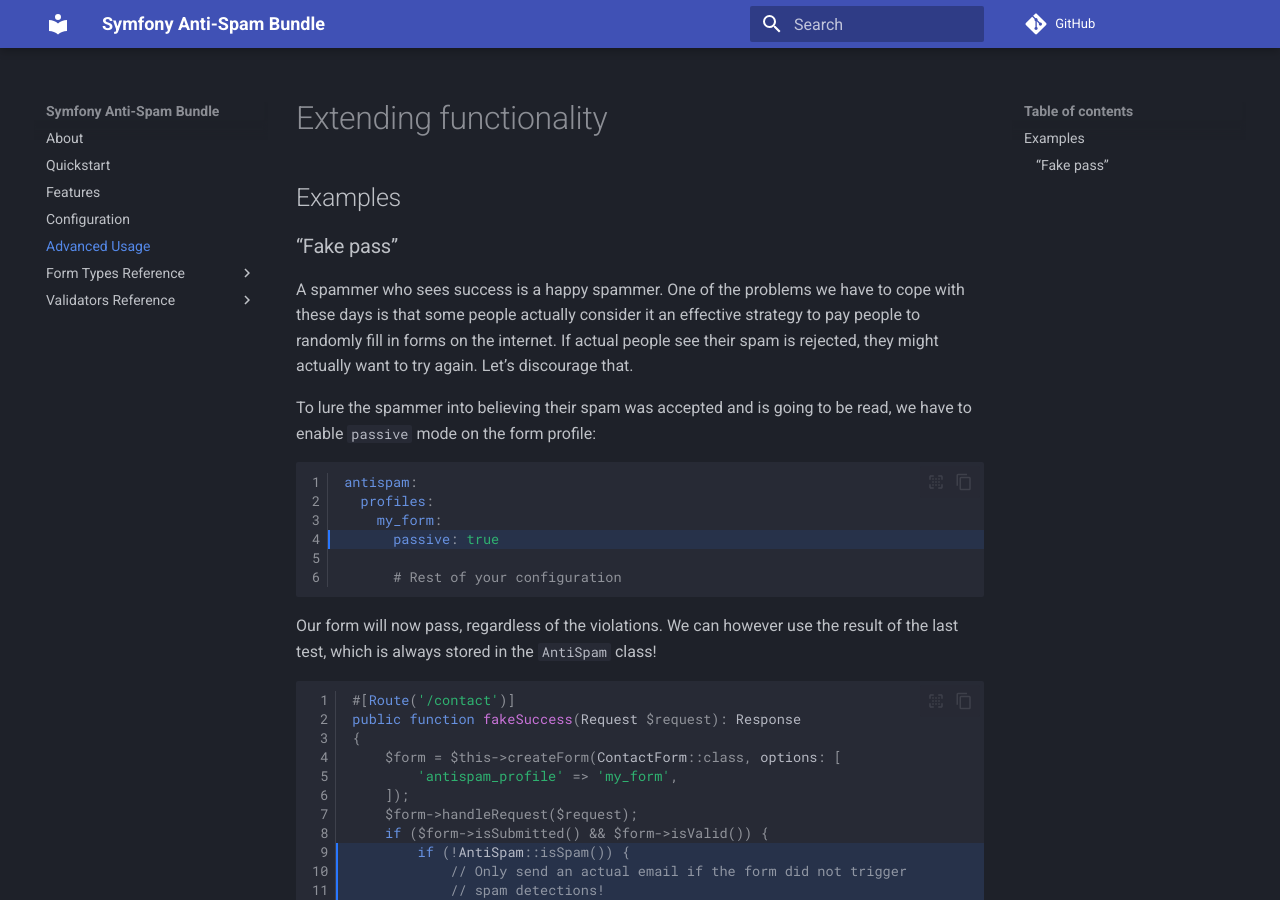
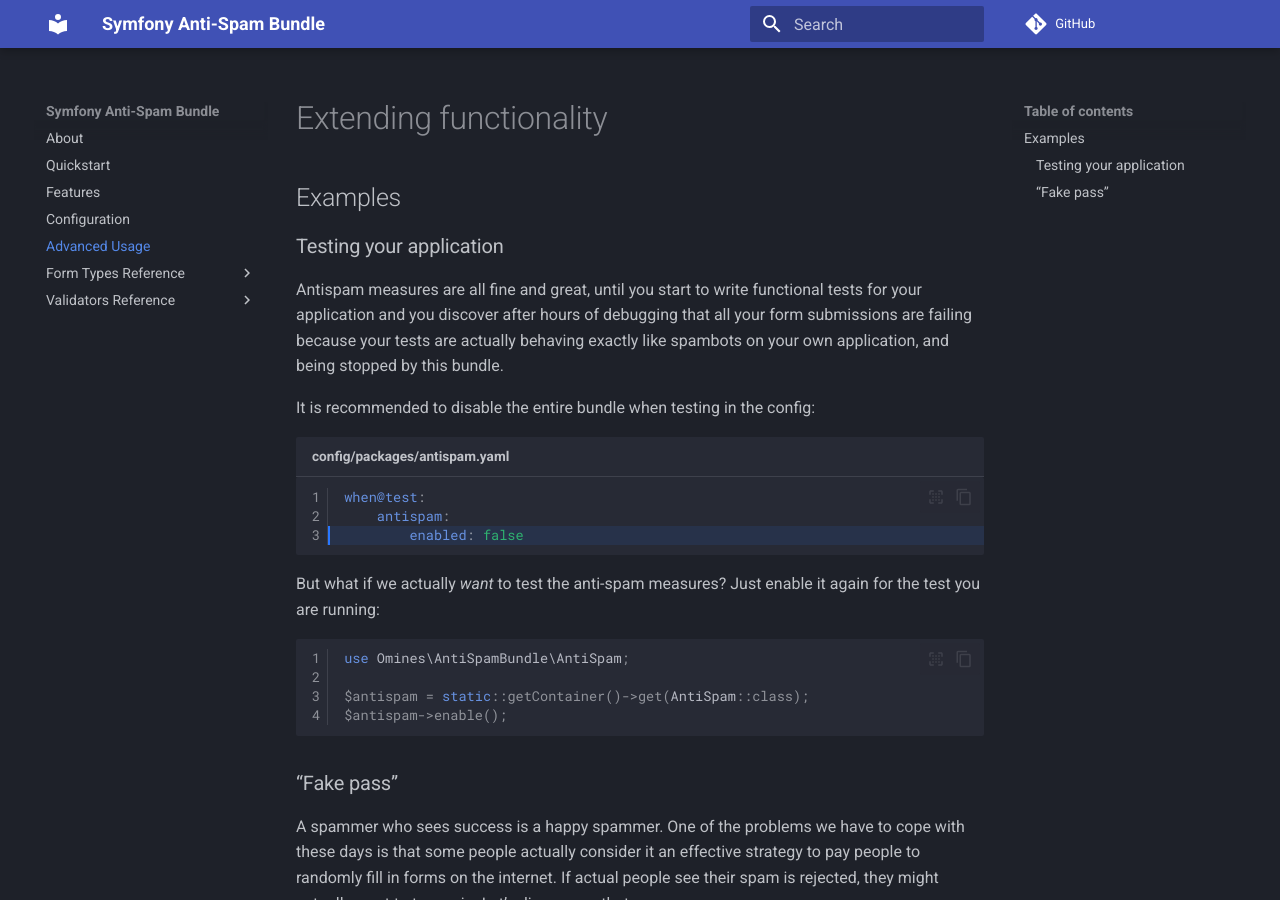
Before and after one commit to omines/antispam-bundle, an MkDocs documentation site: the page built from docs/mkdocs/advanced.md, in a window 1280 px wide and 900 px high. Built offline with MkDocs 1.6.1 and Material for MkDocs 9.7.7, drawn with Linux system fonts in a browser that asks for light colours; comment, search, counter and statistics services are not loaded.

Commit message:
Document how to test with the bundle
Refs #9

````diff
--- a/docs/mkdocs/advanced.md
+++ b/docs/mkdocs/advanced.md
@@ -1,6 +1,26 @@
 # Extending functionality
 
 ## Examples
+
+### Testing your application
+
+Antispam measures are all fine and great, until you start to write functional tests for your application and you
+discover after hours of debugging that all your form submissions are failing because your tests are actually behaving
+exactly like spambots on your own application, and being stopped by this bundle.
+
+It is recommended to disable the entire bundle when testing in the config:
+```yaml title="config/packages/antispam.yaml" linenums="1" hl_lines="3"
+when@test:
+    antispam:
+        enabled: false
+```
+But what if we actually *want* to test the anti-spam measures? Just enable it again for the test you are running:
+```php linenums="1"
+use Omines\AntiSpamBundle\AntiSpam;
+
+$antispam = static::getContainer()->get(AntiSpam::class);
+$antispam->enable();
+```
 
 ### "Fake pass"
 
````
Also changed, not shown: docs/includes/default-config.yaml (+13 -4 lines), 1 other file.
